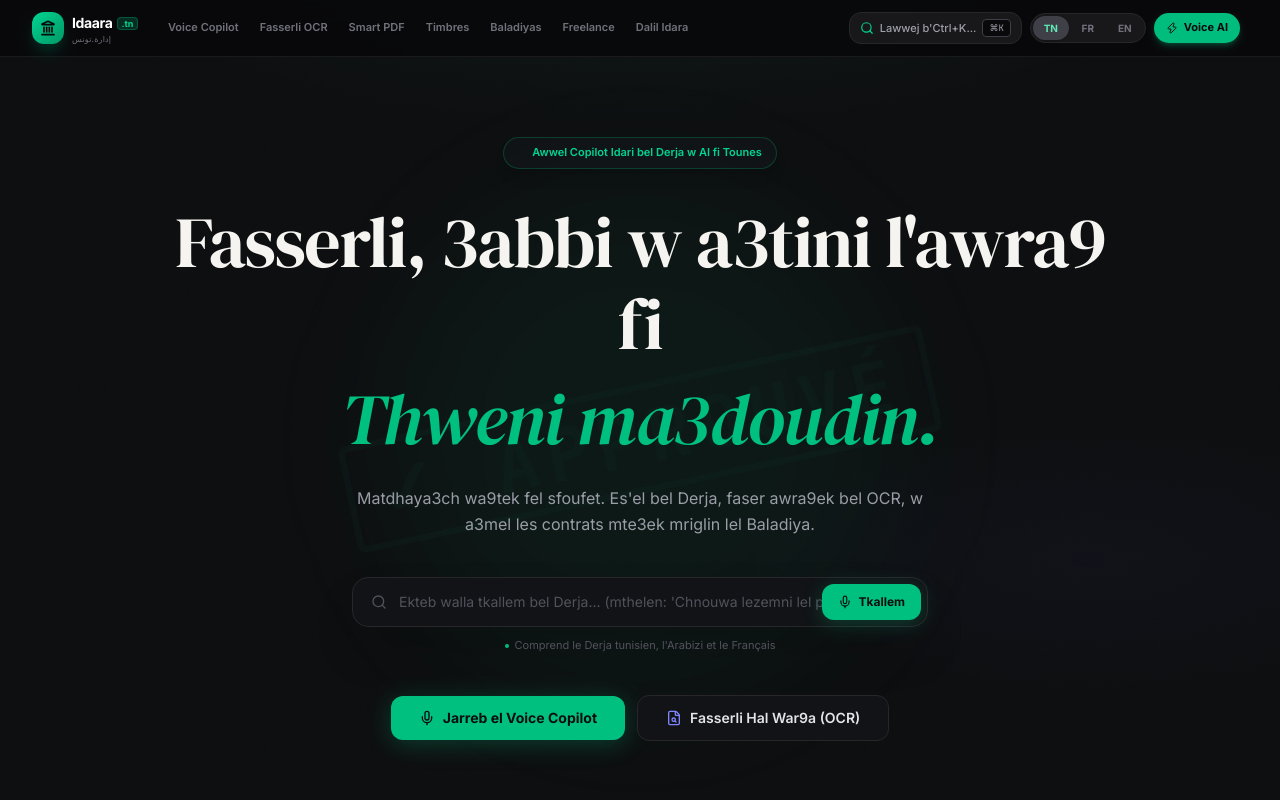
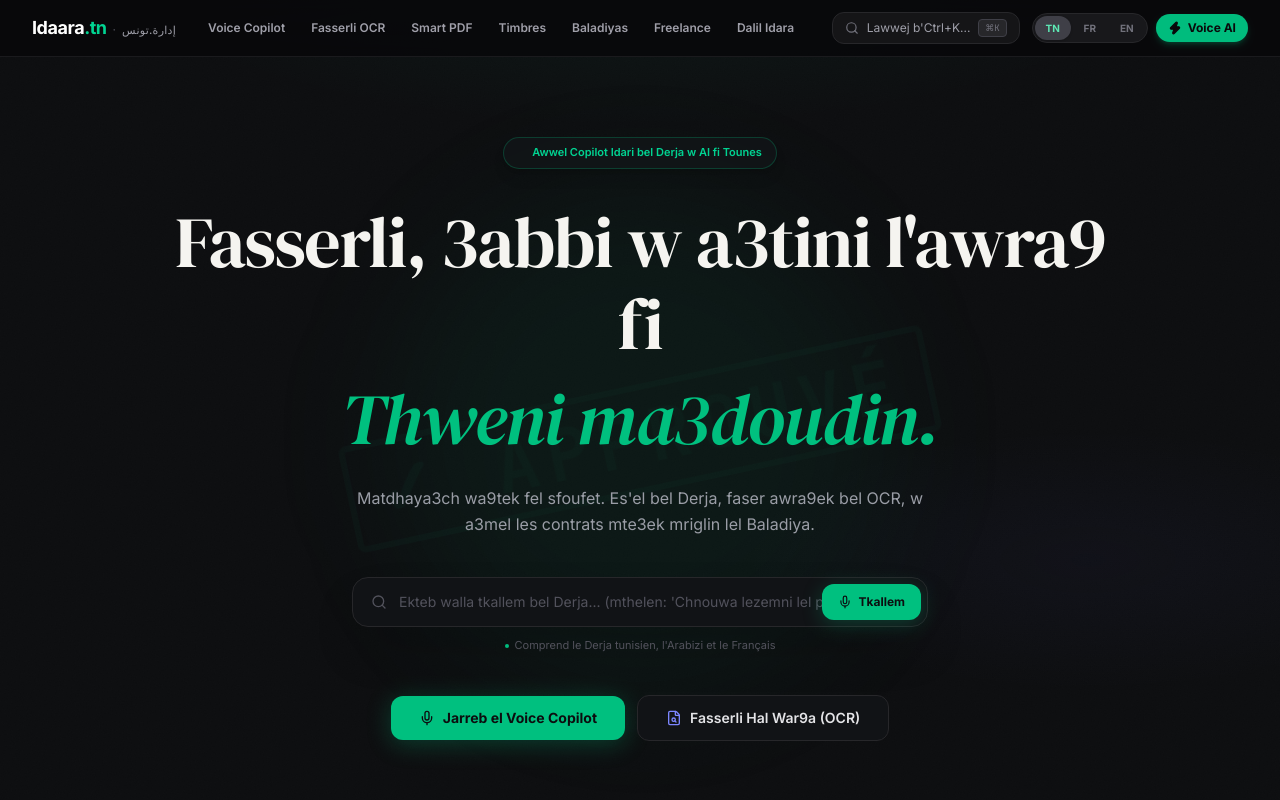
Before and after one commit to wacim-abdellli/idaara, a Next.js app: page / in a window 1280 px wide. Shown: the top 800 px of the page. Built offline with nearby package versions, Linux system fonts and the light colour scheme.

Commit message:
design(brand): replace navbar logo with the sleek typographic brandmark matching the footer

```diff
--- a/src/components/layout/Navbar.tsx
+++ b/src/components/layout/Navbar.tsx
@@ -5,7 +5,7 @@ import Link from 'next/link';
 import { usePathname } from 'next/navigation';
 import { useLocale } from '../../context/LocaleContext';
 import { LanguageSwitcher } from './LanguageSwitcher';
-import { Mic, FileSearch, FileText, Calculator, MapPin, Rocket, BookOpen, Menu, X, Zap, Search, Landmark } from 'lucide-react';
+import { Mic, FileSearch, FileText, Calculator, MapPin, Rocket, BookOpen, Menu, X, Zap, Search } from 'lucide-react';
 
 const NAV_LINKS = [
   { href: '/copilot',    tKey: 'copilotNav',    icon: Mic },
@@ -35,23 +35,22 @@ export const Navbar: React.FC = () => {
       <div className="max-w-[1440px] mx-auto px-3 sm:px-5 lg:px-8">
         <div className="flex items-center h-14 gap-3">
 
-          {/* ── Brand logo — fixed width, never reflows ── */}
-          <Link href="/" className="flex items-center space-x-2 group shrink-0 min-w-0" style={{ width: 110 }}>
-            <div className="w-8 h-8 rounded-xl bg-gradient-to-br from-emerald-400 to-emerald-600 flex items-center justify-center shadow-lg shadow-emerald-950 group-hover:scale-105 transition-transform shrink-0">
-              <Landmark className="w-4 h-4 text-zinc-950 stroke-[2.5]" />
-            </div>
-            <div className="flex flex-col leading-none min-w-0">
-              <div className="flex items-center space-x-1">
-                <span className="font-extrabold text-sm text-white tracking-tight">Idaara</span>
-                <span className="text-[9px] font-bold px-1 py-px rounded bg-emerald-500/20 text-emerald-400 border border-emerald-500/30 shrink-0">.tn</span>
-              </div>
-              <span className="text-[8px] text-zinc-500 tracking-wide mt-0.5 font-medium whitespace-nowrap">إدارة.تونس</span>
+          {/* ── Brand logo — sleek typographic signature like the footer ── */}
+          <Link href="/" className="flex items-center gap-2 group shrink-0 pr-1">
+            <div className="flex items-baseline gap-1.5">
+              <span className="font-extrabold text-base sm:text-lg text-white tracking-tight group-hover:opacity-90 transition-opacity">
+                Idaara<span className="text-emerald-400">.tn</span>
+              </span>
+              <span className="text-zinc-600 font-light text-xs">·</span>
+              <span className="text-[11px] text-zinc-400 font-medium tracking-wide">
+                إدارة.تونس
+              </span>
             </div>
           </Link>
 
           {/* ── Desktop Navigation — text-only, whitespace-nowrap ── */}
           <nav className="hidden lg:flex items-center flex-1 mx-1 overflow-hidden">
-            <div className="flex items-center space-x-px">
+            <div className="flex items-center gap-0.5">
               {NAV_LINKS.map(({ href, tKey }) => {
                 const isActive = pathname === href || pathname.startsWith(href);
                 const label = t(tKey);
@@ -59,10 +58,10 @@ export const Navbar: React.FC = () => {
                   <Link
                     key={href}
                     href={href}
-                    className={`px-2.5 py-1.5 rounded-lg text-[11px] font-semibold whitespace-nowrap transition-colors duration-100 ${
+                    className={`px-3 py-1.5 rounded-xl text-xs font-semibold whitespace-nowrap transition-all duration-150 shrink-0 ${
                       isActive
-                        ? 'bg-emerald-500/10 text-emerald-400 border border-emerald-500/20'
-                        : 'text-zinc-500 hover:text-zinc-200 hover:bg-zinc-900/80'
+                        ? 'bg-zinc-800 text-emerald-400 font-bold shadow-sm'
+                        : 'text-zinc-400 hover:text-zinc-200 hover:bg-zinc-900'
                     }`}
                   >
                     {label}
@@ -72,83 +71,68 @@ export const Navbar: React.FC = () => {
             </div>
           </nav>
 
-          {/* ── Right controls — fixed layout ── */}
-          <div className="flex items-center space-x-2 shrink-0 ml-auto">
-            {/* Ctrl+K Command Palette Trigger Button */}
+          {/* ── Search CTA (desktop) ── */}
           <button
             onClick={triggerCommandPalette}
-              title="Search (Ctrl + K)"
-              className="flex items-center space-x-1.5 px-2.5 py-1.5 rounded-xl bg-zinc-900 hover:bg-zinc-800 border border-zinc-800 text-zinc-400 hover:text-zinc-200 text-xs transition-colors"
+            className="hidden md:flex items-center gap-2 px-3 py-1.5 rounded-xl bg-zinc-900/80 hover:bg-zinc-800/80 border border-zinc-800 text-zinc-400 hover:text-zinc-200 text-xs transition-colors cursor-pointer shrink-0"
+            title="Search Idaara (Ctrl+K)"
           >
-              <Search className="w-3.5 h-3.5 text-emerald-400" />
-              <span className="hidden md:inline-block text-[11px] font-medium text-zinc-400">{t('quickSearchPrompt')}</span>
-              <kbd className="hidden md:inline-block px-1.5 py-0.5 text-[9px] font-mono bg-zinc-950 border border-zinc-700 rounded text-zinc-400">
+            <Search className="w-3.5 h-3.5 text-zinc-500" />
+            <span className="text-xs text-zinc-400">{t('quickSearchPrompt')}</span>
+            <kbd className="hidden lg:inline-block px-1.5 py-0.5 text-[9px] font-mono bg-zinc-800 text-zinc-500 rounded border border-zinc-700">
               ⌘K
             </kbd>
           </button>
 
-            {/* Language switcher */}
-            <div className="hidden sm:block">
+          {/* ── Right side controls ── */}
+          <div className="flex items-center gap-2 ml-auto shrink-0">
+            {/* Language Switcher */}
             <LanguageSwitcher />
-            </div>
 
-            {/* Voice AI CTA */}
+            {/* Voice CTA Button */}
             <Link
               href="/copilot"
-              className="hidden sm:flex items-center space-x-1.5 px-3 py-1.5 rounded-full bg-emerald-500 hover:bg-emerald-400 text-zinc-950 text-[11px] font-bold shadow-md shadow-emerald-500/25 transition-all hover:scale-105 shrink-0 whitespace-nowrap"
+              className="flex items-center gap-1.5 px-3 py-1.5 rounded-full bg-emerald-500 hover:bg-emerald-400 text-zinc-950 font-bold text-xs shadow-md shadow-emerald-500/20 transition-all hover:scale-105 shrink-0"
             >
-              <Zap className="w-3 h-3 shrink-0" />
+              <Zap className="w-3.5 h-3.5 fill-current" />
               <span>{voiceLabel}</span>
             </Link>
 
-            {/* Mobile hamburger */}
+            {/* Mobile Hamburger Toggle */}
             <button
               onClick={() => setMobileMenuOpen(!mobileMenuOpen)}
-              className="lg:hidden p-1.5 rounded-lg bg-zinc-900 text-zinc-400 hover:text-zinc-100 border border-zinc-800 transition-colors"
-              aria-label={mobileMenuOpen ? 'Close menu' : 'Open menu'}
+              className="lg:hidden p-1.5 rounded-xl text-zinc-400 hover:text-white hover:bg-zinc-900 border border-zinc-800 transition-colors"
+              aria-label="Toggle menu"
             >
-              {mobileMenuOpen ? <X className="w-4 h-4" /> : <Menu className="w-4 h-4" />}
+              {mobileMenuOpen ? <X className="w-5 h-5" /> : <Menu className="w-5 h-5" />}
             </button>
           </div>
+
         </div>
       </div>
 
-      {/* ── Mobile dropdown ── */}
+      {/* ── Mobile Dropdown Menu ── */}
       {mobileMenuOpen && (
-        <div className="lg:hidden border-b border-zinc-800 bg-zinc-950/98 backdrop-blur-2xl px-4 pt-3 pb-5 space-y-1 animate-fade-in-up">
-          {/* Locale switcher inside mobile menu */}
-          <div className="pb-3 mb-2 border-b border-zinc-800/80 flex items-center justify-between">
-            <span className="text-xs text-zinc-400 font-semibold">Langue / اللغة :</span>
-            <LanguageSwitcher />
-          </div>
-
+        <div className="lg:hidden border-t border-zinc-800 bg-zinc-950/98 px-4 py-4 space-y-1">
           {NAV_LINKS.map(({ href, tKey, icon: Icon }) => {
             const isActive = pathname === href || pathname.startsWith(href);
+            const label = t(tKey);
             return (
               <Link
                 key={href}
                 href={href}
                 onClick={() => setMobileMenuOpen(false)}
-                className={`flex items-center space-x-3 px-3 py-2.5 rounded-xl text-xs font-semibold transition-all ${
+                className={`flex items-center gap-3 px-3 py-2.5 rounded-xl text-sm font-medium transition-colors ${
                   isActive
-                    ? 'bg-emerald-500/10 text-emerald-400 border border-emerald-500/20'
-                    : 'text-zinc-300 hover:bg-zinc-900 hover:text-white'
+                    ? 'bg-emerald-500/10 text-emerald-400 font-bold border border-emerald-500/20'
+                    : 'text-zinc-400 hover:text-white hover:bg-zinc-900'
                 }`}
               >
-                <Icon className={`w-4 h-4 shrink-0 ${isActive ? 'text-emerald-400' : 'text-zinc-500'}`} />
-                <span>{t(tKey)}</span>
+                <Icon className="w-4 h-4 text-zinc-500" />
+                <span>{label}</span>
               </Link>
             );
           })}
-
-          <Link
-            href="/copilot"
-            onClick={() => setMobileMenuOpen(false)}
-            className="flex items-center justify-center space-x-2 mt-3 px-4 py-2.5 rounded-xl bg-emerald-500 text-zinc-950 text-xs font-bold shadow-md"
-          >
-            <Zap className="w-4 h-4" />
-            <span>Voice AI Copilot</span>
-          </Link>
         </div>
       )}
     </header>
```
Lines whose indentation alone changed are shown as unchanged.
